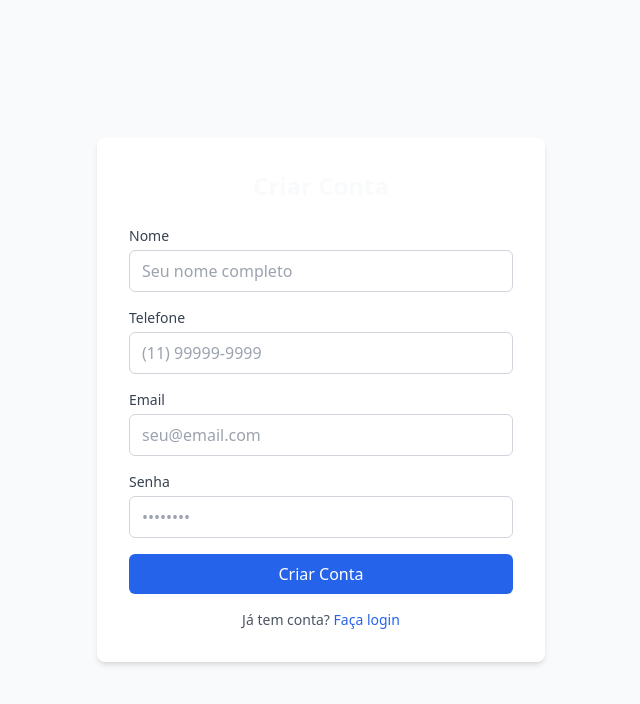
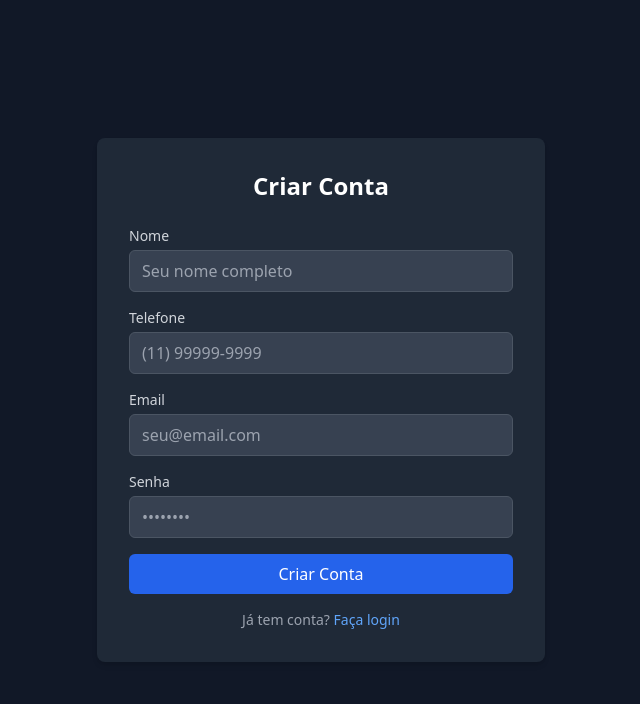
Before and after one commit to johnadriansilva04-byte/Variant-hub, a React (Vite) app in the folder frontend/: page /register in a window 1280 px wide. Shown: the top 704 px of the page, without its empty margins (319-959 px from the left). Built offline with nearby package versions, Linux system fonts and the light colour scheme; no server answers.

Commit message:
fix: dark theme for login and register pages

```diff
--- a/frontend/src/pages/Login/Login.tsx
+++ b/frontend/src/pages/Login/Login.tsx
@@ -28,19 +28,19 @@ export default function Login() {
   }
 
   return (
-    <div className="min-h-screen flex items-center justify-center bg-gray-50">
-      <div className="max-w-md w-full bg-white rounded-lg shadow-md p-8">
-        <h1 className="text-2xl font-bold text-center mb-6">Login</h1>
+    <div className="min-h-screen flex items-center justify-center bg-gray-900">
+      <div className="max-w-md w-full bg-gray-800 rounded-lg shadow-md p-8">
+        <h1 className="text-2xl font-bold text-center mb-6 text-white">Login</h1>
 
         {error && (
-          <div className="bg-red-50 border border-red-200 text-red-700 px-4 py-3 rounded mb-4">
+          <div className="bg-red-900 border border-red-700 text-red-100 px-4 py-3 rounded mb-4">
             {error}
           </div>
         )}
 
         <form onSubmit={handleSubmit} className="space-y-4">
           <div>
-            <label className="block text-sm font-medium text-gray-700 mb-1">
+            <label className="block text-sm font-medium text-gray-300 mb-1">
               Email
             </label>
             <input
@@ -48,13 +48,13 @@ export default function Login() {
               required
               value={formData.email}
               onChange={(e) => setFormData({ ...formData, email: e.target.value })}
-              className="w-full px-3 py-2 border border-gray-300 rounded-md focus:outline-none focus:ring-2 focus:ring-blue-500"
+              className="w-full px-3 py-2 border border-gray-600 bg-gray-700 text-white rounded-md focus:outline-none focus:ring-2 focus:ring-blue-500"
               placeholder="seu@email.com"
             />
           </div>
 
           <div>
-            <label className="block text-sm font-medium text-gray-700 mb-1">
+            <label className="block text-sm font-medium text-gray-300 mb-1">
               Senha
             </label>
             <input
@@ -62,7 +62,7 @@ export default function Login() {
               required
               value={formData.password}
               onChange={(e) => setFormData({ ...formData, password: e.target.value })}
-              className="w-full px-3 py-2 border border-gray-300 rounded-md focus:outline-none focus:ring-2 focus:ring-blue-500"
+              className="w-full px-3 py-2 border border-gray-600 bg-gray-700 text-white rounded-md focus:outline-none focus:ring-2 focus:ring-blue-500"
               placeholder="••••••••"
             />
           </div>
@@ -76,11 +76,11 @@ export default function Login() {
           </button>
         </form>
 
-        <p className="text-center mt-4 text-sm text-gray-600">
+        <p className="text-center mt-4 text-sm text-gray-400">
           Não tem conta?{' '}
           <button
             onClick={() => navigate('/register')}
-            className="text-blue-600 hover:underline"
+            className="text-blue-400 hover:underline"
           >
             Crie uma conta
           </button>
--- a/frontend/src/pages/Register/Register.tsx
+++ b/frontend/src/pages/Register/Register.tsx
@@ -30,19 +30,19 @@ export default function Register() {
   }
 
   return (
-    <div className="min-h-screen flex items-center justify-center bg-gray-50">
-      <div className="max-w-md w-full bg-white rounded-lg shadow-md p-8">
-        <h1 className="text-2xl font-bold text-center mb-6">Criar Conta</h1>
+    <div className="min-h-screen flex items-center justify-center bg-gray-900">
+      <div className="max-w-md w-full bg-gray-800 rounded-lg shadow-md p-8">
+        <h1 className="text-2xl font-bold text-center mb-6 text-white">Criar Conta</h1>
 
         {error && (
-          <div className="bg-red-50 border border-red-200 text-red-700 px-4 py-3 rounded mb-4">
+          <div className="bg-red-900 border border-red-700 text-red-100 px-4 py-3 rounded mb-4">
             {error}
           </div>
         )}
 
         <form onSubmit={handleSubmit} className="space-y-4">
           <div>
-            <label className="block text-sm font-medium text-gray-700 mb-1">
+            <label className="block text-sm font-medium text-gray-300 mb-1">
               Nome
             </label>
             <input
@@ -50,13 +50,13 @@ export default function Register() {
               required
               value={formData.name}
               onChange={(e) => setFormData({ ...formData, name: e.target.value })}
-              className="w-full px-3 py-2 border border-gray-300 rounded-md focus:outline-none focus:ring-2 focus:ring-blue-500"
+              className="w-full px-3 py-2 border border-gray-600 bg-gray-700 text-white rounded-md focus:outline-none focus:ring-2 focus:ring-blue-500"
               placeholder="Seu nome completo"
             />
           </div>
 
           <div>
-            <label className="block text-sm font-medium text-gray-700 mb-1">
+            <label className="block text-sm font-medium text-gray-300 mb-1">
               Telefone
             </label>
             <input
@@ -64,13 +64,13 @@ export default function Register() {
               required
               value={formData.phone}
               onChange={(e) => setFormData({ ...formData, phone: e.target.value })}
-              className="w-full px-3 py-2 border border-gray-300 rounded-md focus:outline-none focus:ring-2 focus:ring-blue-500"
+              className="w-full px-3 py-2 border border-gray-600 bg-gray-700 text-white rounded-md focus:outline-none focus:ring-2 focus:ring-blue-500"
               placeholder="(11) 99999-9999"
             />
           </div>
 
           <div>
-            <label className="block text-sm font-medium text-gray-700 mb-1">
+            <label className="block text-sm font-medium text-gray-300 mb-1">
               Email
             </label>
             <input
@@ -78,13 +78,13 @@ export default function Register() {
               required
               value={formData.email}
               onChange={(e) => setFormData({ ...formData, email: e.target.value })}
-              className="w-full px-3 py-2 border border-gray-300 rounded-md focus:outline-none focus:ring-2 focus:ring-blue-500"
+              className="w-full px-3 py-2 border border-gray-600 bg-gray-700 text-white rounded-md focus:outline-none focus:ring-2 focus:ring-blue-500"
               placeholder="seu@email.com"
             />
           </div>
 
           <div>
-            <label className="block text-sm font-medium text-gray-700 mb-1">
+            <label className="block text-sm font-medium text-gray-300 mb-1">
               Senha
             </label>
             <input
@@ -92,7 +92,7 @@ export default function Register() {
               required
               value={formData.password}
               onChange={(e) => setFormData({ ...formData, password: e.target.value })}
-              className="w-full px-3 py-2 border border-gray-300 rounded-md focus:outline-none focus:ring-2 focus:ring-blue-500"
+              className="w-full px-3 py-2 border border-gray-600 bg-gray-700 text-white rounded-md focus:outline-none focus:ring-2 focus:ring-blue-500"
               placeholder="••••••••"
             />
           </div>
@@ -106,11 +106,11 @@ export default function Register() {
           </button>
         </form>
 
-        <p className="text-center mt-4 text-sm text-gray-600">
+        <p className="text-center mt-4 text-sm text-gray-400">
           Já tem conta?{' '}
           <button
             onClick={() => navigate('/login')}
-            className="text-blue-600 hover:underline"
+            className="text-blue-400 hover:underline"
           >
             Faça login
           </button>
```
